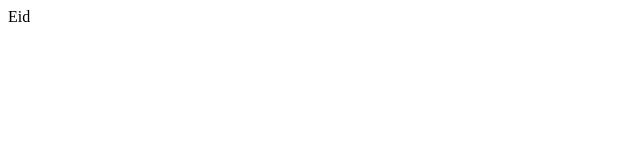
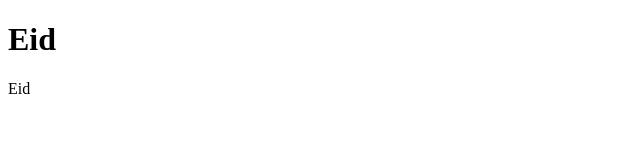
Before and after one commit to eidghannam/test3, a plain HTML site: page index.html in a window 1280 px wide. Shown: the whole page, without its empty margins (0-640 px from the left). Drawn offline with Linux system fonts and the light colour scheme.

Commit message:
Update index.html

```diff
--- a/index.html
+++ b/index.html
@@ -6,6 +6,6 @@
     <title>Document</title>
   </head>
   <body>
-    Eid
+    <h1>Eid</h1>Eid
   </body>
 </html>
```
